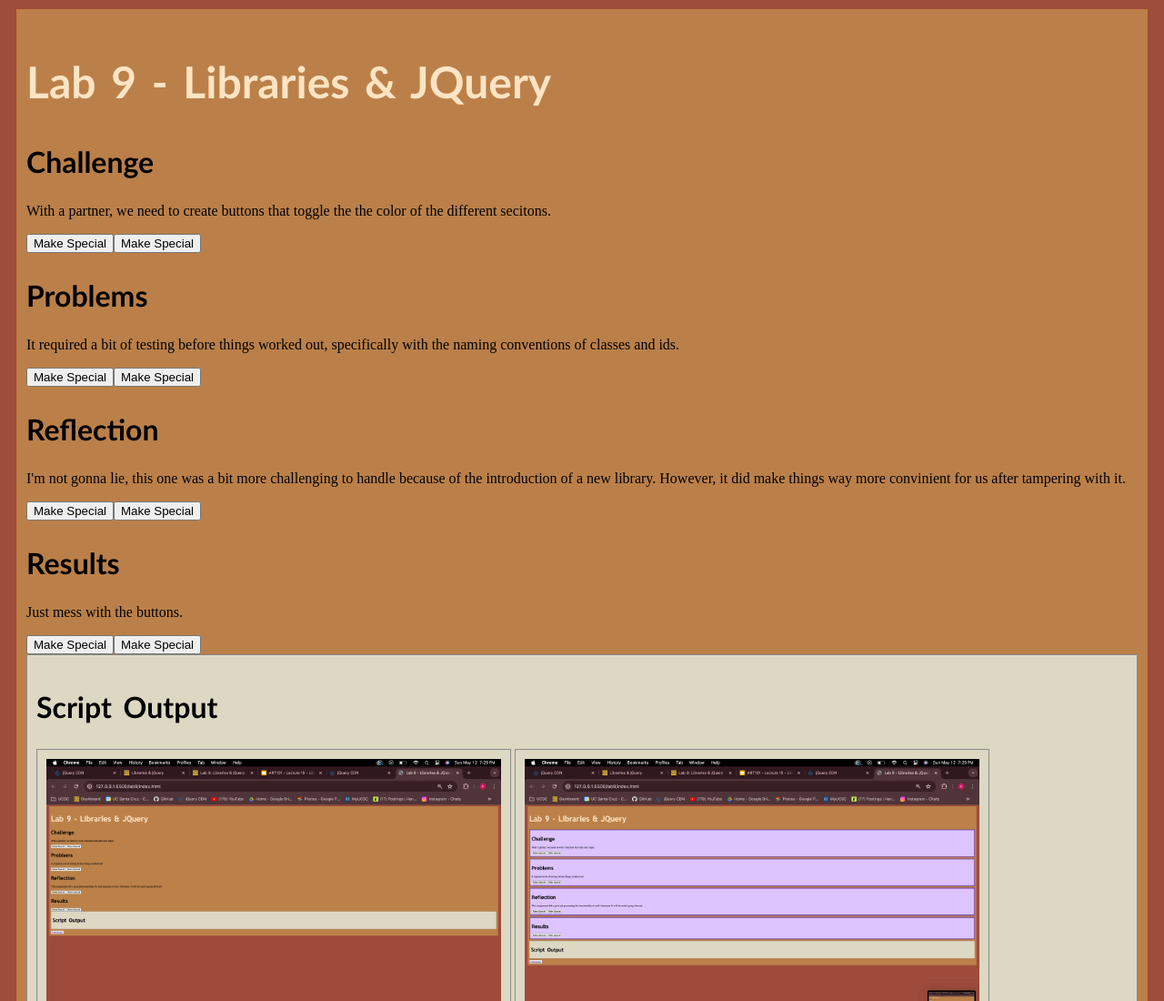
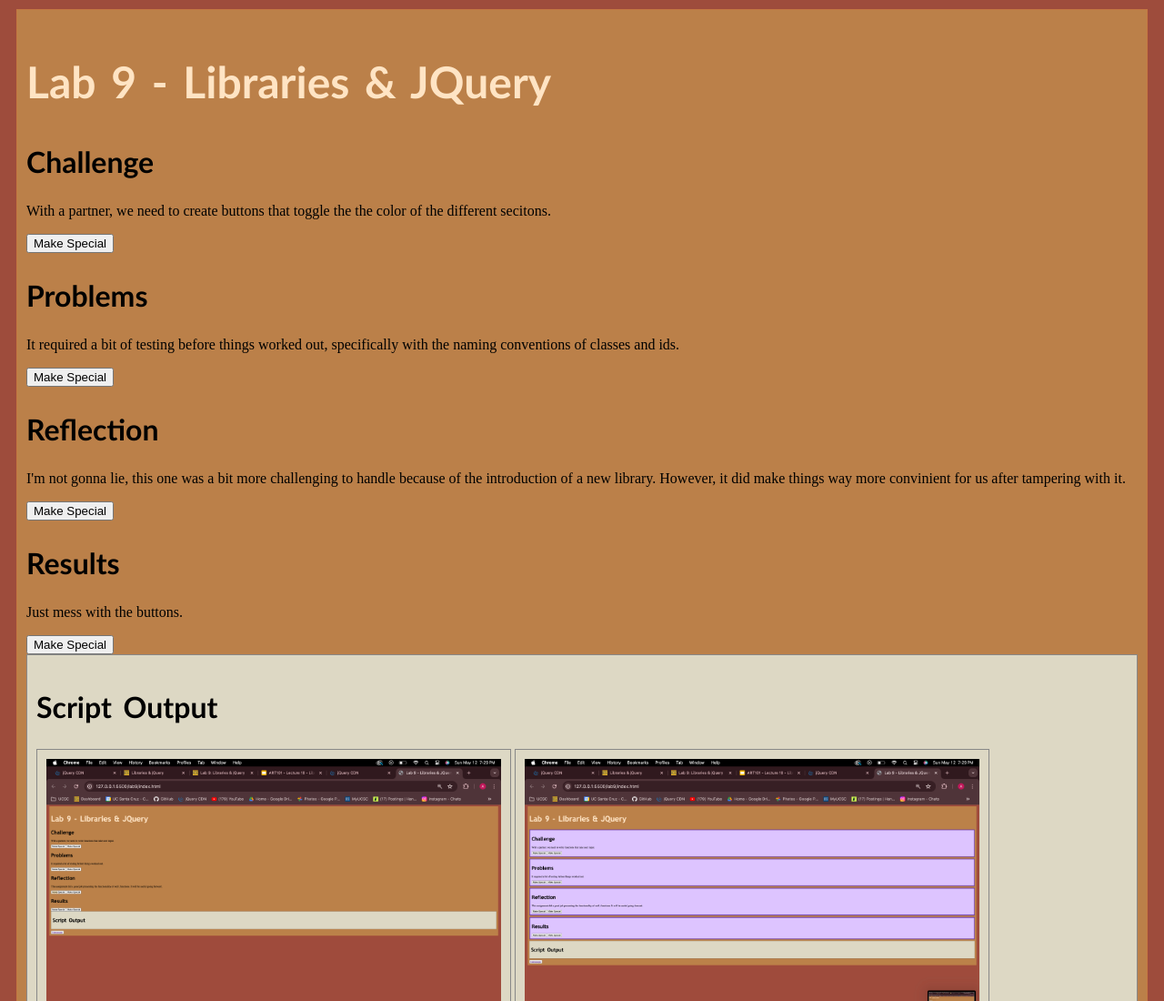
Before and after one commit to abaviles/art101, a plain HTML site: page lab9/index.html in a window 1280 px wide. Shown: the top 1100 px of the page at 91% size. Drawn offline with nearby package versions, Linux system fonts and the light colour scheme.

Commit message:
lab 9 update

```diff
--- a/lab9/index.html
+++ b/lab9/index.html
@@ -20,7 +20,7 @@
   integrity="sha256-/JqT3SQfawRcv/BIHPThkBvs0OEvtFFmqPF/lYI/Cxo="
   crossorigin="anonymous"></script>
 	<!-- Link to javascript file - DEFER waits until all elements are rendered -->
-	<script type="text/javascript" src="./js/lab.js" DEFER></script>
+
 </head>
 <body>
 	<!-- Style this page by changing the CSS in ../css/site.css or css/lab.css -->
```
